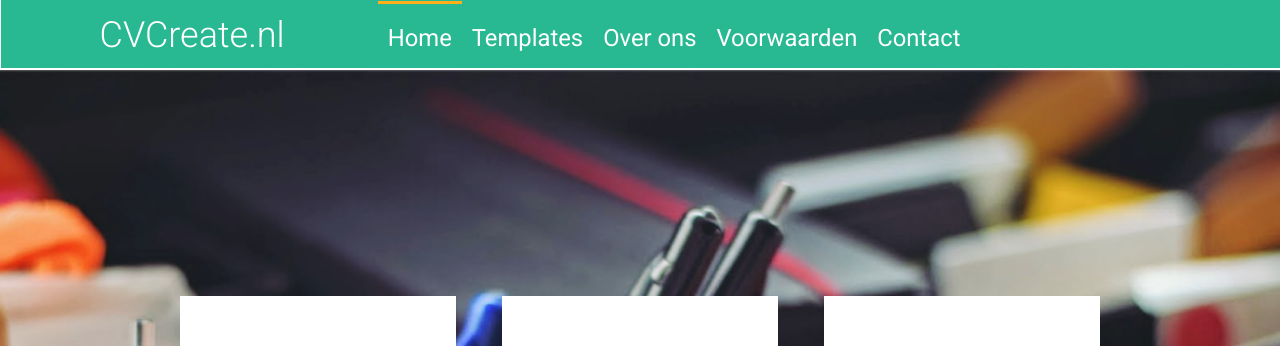
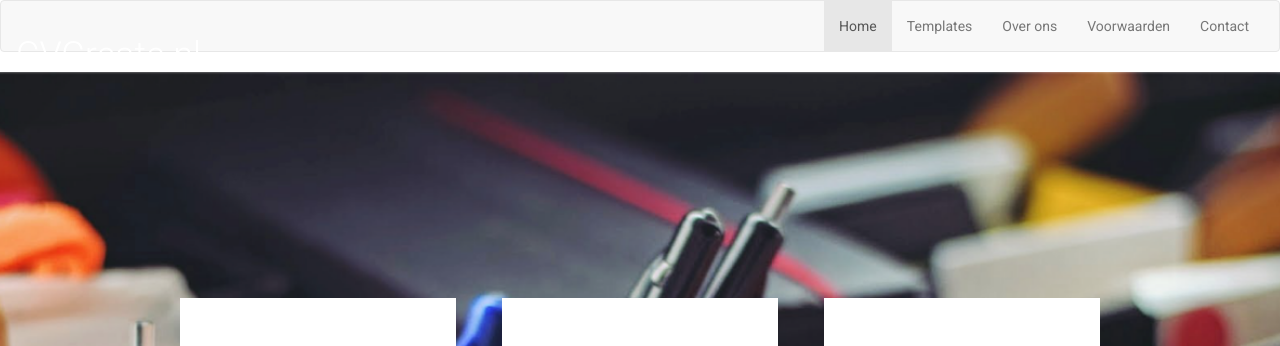
Before and after one commit to DemienD/CurriculumVitae_LineaOpus, a PHP site: page / in a window 1280 px wide. Shown: the top 346 px of the page. Run offline with PHP 8.4, Linux system fonts and the light colour scheme; some libraries are stand-ins or nearby versions.

Commit message:
Navigation changed

```diff
--- a/inc/styles/main.css
+++ b/inc/styles/main.css
@@ -42,7 +42,7 @@ header h1 {
   vertical-align: middle;
 }
 
-nav.main-menu ul {
+div.main-menu ul {
   display: -webkit-box;
   display: -moz-box;
   display: -ms-flexbox;
@@ -52,25 +52,25 @@ nav.main-menu ul {
   justify-content: flex-end;
 }
 
-nav.main-menu ul li{
+div.main-menu ul li{
   display: inline-flex;
   white-space: nowrap;
   font-size: 1.7em;
 }
 
-nav.main-menu ul li a{
+div.main-menu ul li a{
   padding: 0 10px;
   height: 100%;
   color: #fff;
   border-top: 3px rgba(0, 0, 0, 0) solid;
 }
 
-nav.main-menu ul li a:hover{
+div.main-menu ul li a:hover{
   text-decoration: none;
   border-top: 3px #ffaf1a solid;
 }
 
-nav.main-menu ul li.current a {
+div.main-menu ul li.current a {
   border-top: 3px #ffaf1a solid;
 }
 
--- a/index.html
+++ b/index.html
@@ -13,31 +13,53 @@
   </head>
   <body>
     <!--                     Menu                     -->
-    <nav class="navbar">
+  <nav class="navbar navbar-default">
+    <div class="container-fluid">
+      <div class="navbar-header">
+        <button type="button" class="navbar-toggle" data-toggle="collapse" data-target="#collapsed-navbar">
+          <span class="icon-bar"></span>
+          <span class="icon-bar"></span>
+          <span class="icon-bar"></span>
+        </button>
+        <a class="navbar-brand" href="#"><h1>CVCreate.nl</h1></a>
+      </div>
+      <div class="collapse navbar-collapse" id="collapsed-navbar">
+        <ul class="nav navbar-nav navbar-right">
+          <li class="active"><a href="#">Home</a></li>
+          <li><a href="#">Templates</a></li>
+          <li><a href="#">Over ons</a></li>
+          <li><a href="#">Voorwaarden</a></li>
+          <li><a href="#">Contact</a></li>
+        </ul>
+      </div>
+    </div>
+  </nav>
+
+    <!-- OUDE NAVIGATIE -->
+    <!--
       <header>
         <div class="row">
           <div class="col-md-3">
             <button type="button" class="navbar-toggle collapsed" data-toggle="collapse" data-target="#bs-example-navbar-collapse-1" aria-expanded="false">
-              <span class="sr-only">Toggle navigation</span>
               <span class="icon-bar"></span>
               <span class="icon-bar"></span>
               <span class="icon-bar"></span>
             </button>
-            <h1>CVCreate.nl</h1>
+            <h1><a class="navbar-brand" href="#">CVCreate.nl</a></h1>
           </div>
           <div class="col-md-3 visible-lg-3"></div>
-          <nav class="col-md-6 main-menu collapse navbar-collapse" id="bs-example-navbar-collapse-1">
-            <ul>
+          <div class="col-md-6 main-menu collapse navbar-collapse" id="bs-example-navbar-collapse-1">
+            <ul class="nav navbar-nav navbar-right">
               <li class="current"><a href="#">Home</a></li>
               <li><a href="#">Templates</a></li>
               <li><a href="#">Over ons</a></li>
               <li><a href="#">Voorwaarden</a></li>
               <li><a href="#">Contact</a></li>
             </ul>
-          </nav>
+          </div>
         </div>
       </header>
-    </nav>
+     -->
     <!--                     Intro                     -->
     <div class="intro-section">
       <div class="row">
```
